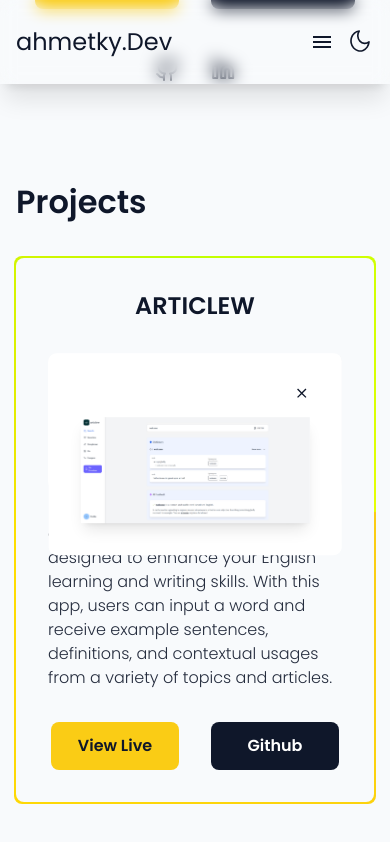
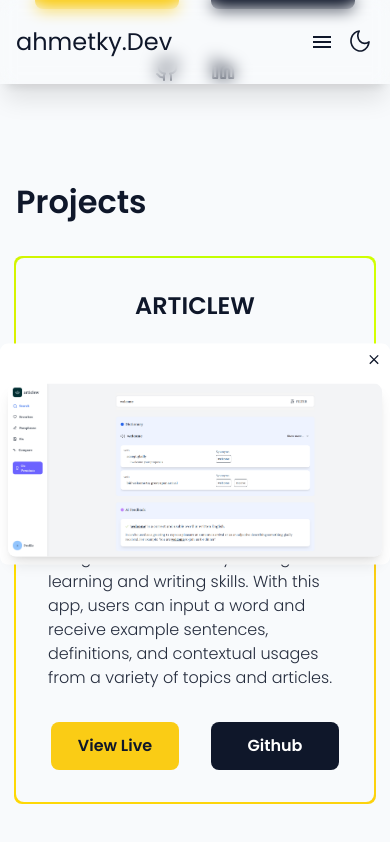
Before and after one commit to kaya70875/personal, a Next.js app: page / in a window 390 px wide. Both pictures are taken after a click on the picture 195 px from the left and 1277 px from the top of the page. Shown: the part 855-1697 px from the top of the page. Built offline with nearby package versions, Linux system fonts and the light colour scheme.

Commit message:
update: modalImage for mobile sizes

```diff
--- a/src/components/modals/ImageModal.tsx
+++ b/src/components/modals/ImageModal.tsx
@@ -16,11 +16,11 @@ export default function ImageModal() {
             animate={{ opacity: 1, scale: 1 }}
             transition={{ duration: 0.2 }}
             exit={{ opacity: 0, scale: 0 }}
-            className='fixed z-20 w-[75%] top-1/2 left-1/2 p-8 mt-8 -translate-x-1/2 -translate-y-1/2 bg-white dark:bg-dark-primary flex flex-col gap-4 rounded-lg'>
+            className='fixed z-20 w-full md:w-[75%] top-1/2 left-1/2 p-2 md:p-8 mt-8 -translate-x-1/2 -translate-y-1/2 bg-white dark:bg-dark-primary flex flex-col gap-4 rounded-lg'>
             <div className='w-full flex items-center justify-end' onClick={() => setModalImage({ ...modalImage, open: false })}>
                 <MdClose className='cursor-pointer text-text dark:text-dark-text' />
             </div>
-            <Image src={modalImage.image || ''} alt='modalImage' className='shadow-lg' />
+            <Image src={modalImage.image || ''} alt='modalImage' className='shadow-lg rounded-lg' />
         </motion.div>
     )
 }
```
